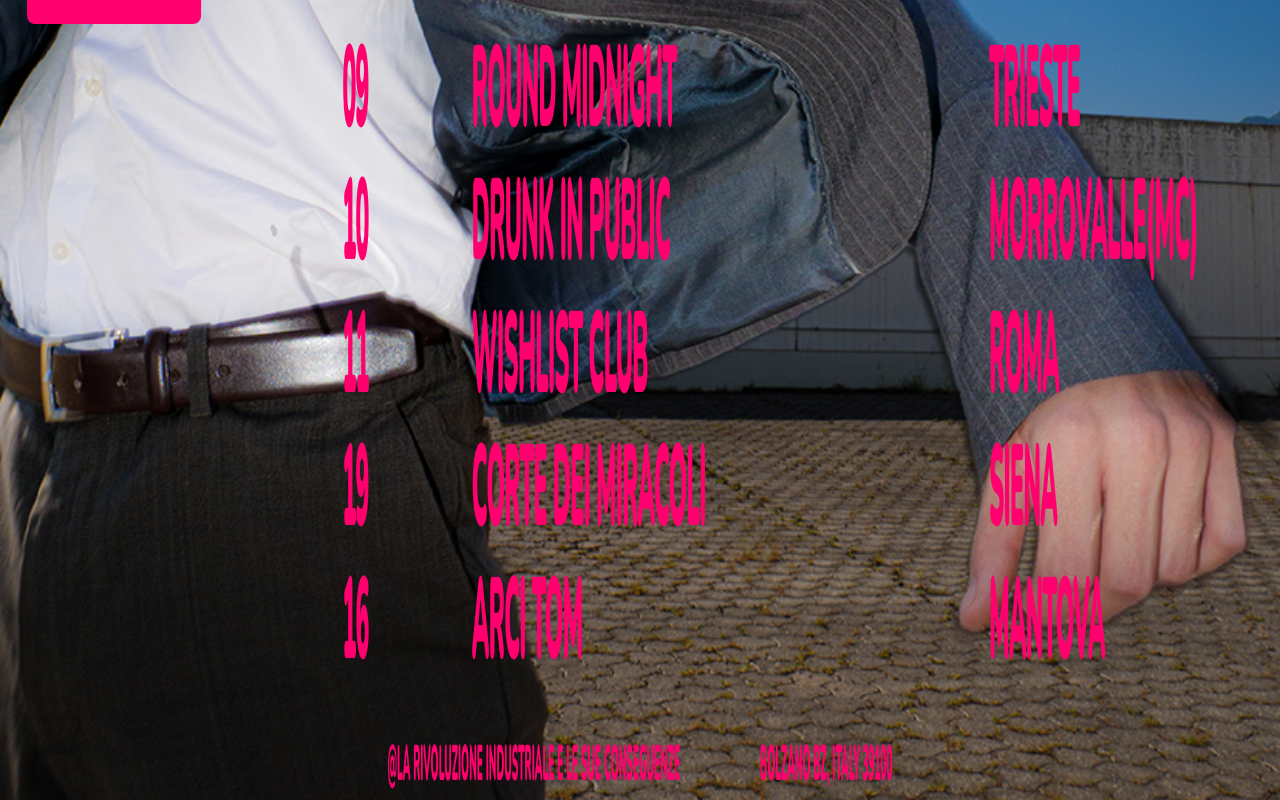
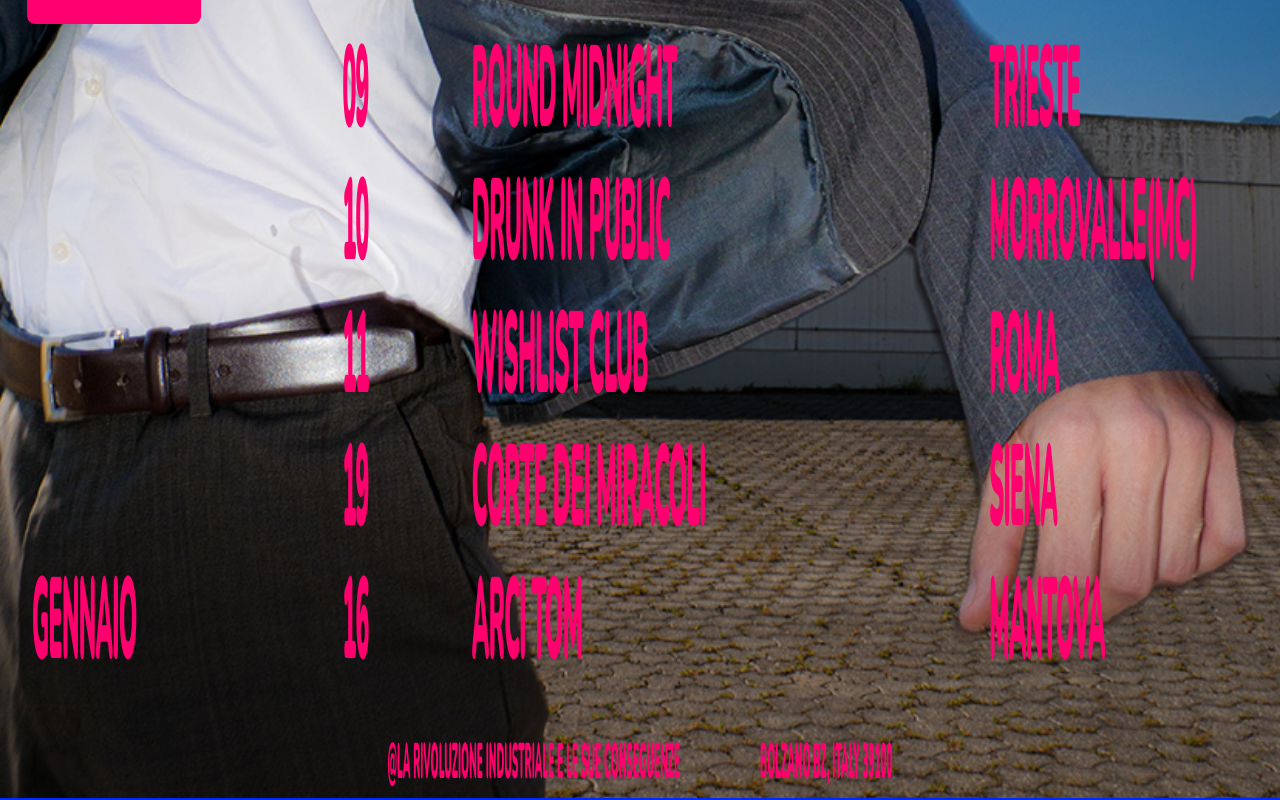
Before and after one commit to diegoshowroom/LaRivoluzioneIndustrialeelesueConseguenze, a plain HTML site: page tour.html in a window 1280 px wide. Shown: the part 683-1483 px from the top of the page. Drawn offline with nearby package versions, Linux system fonts and the light colour scheme.

Commit message:
Add city name 'GENNAIO' to tour details

```diff
--- a/tour.html
+++ b/tour.html
@@ -132,7 +132,7 @@
 
                  <h4>
                      <span class="tour-line">
-                        <span class="city"></span>
+                        <span class="city">GENNAIO</span>
                         <span>16</span>
                         <span>ARCI TOM</span>
                         <span>MANTOVA</span>
```
